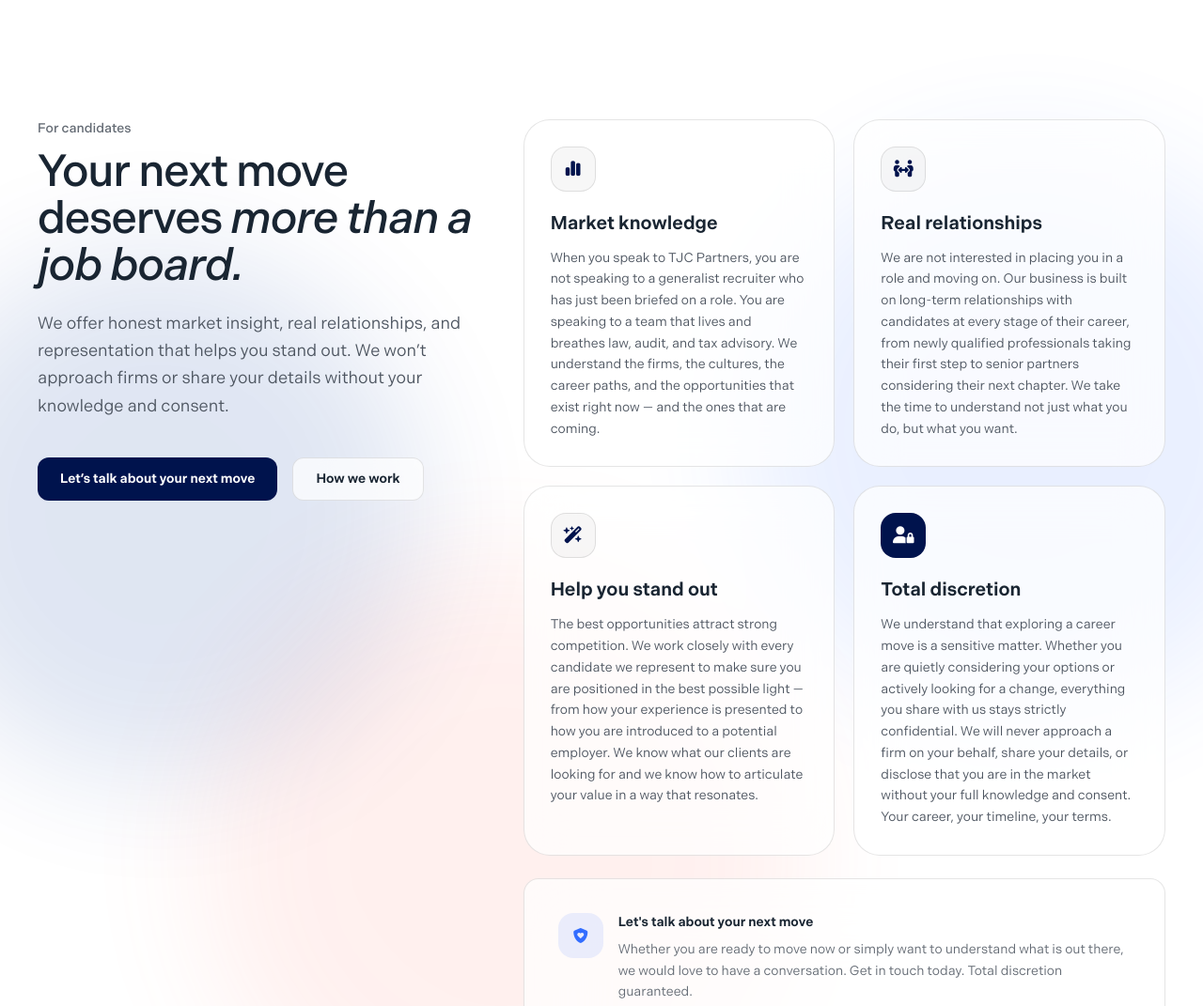
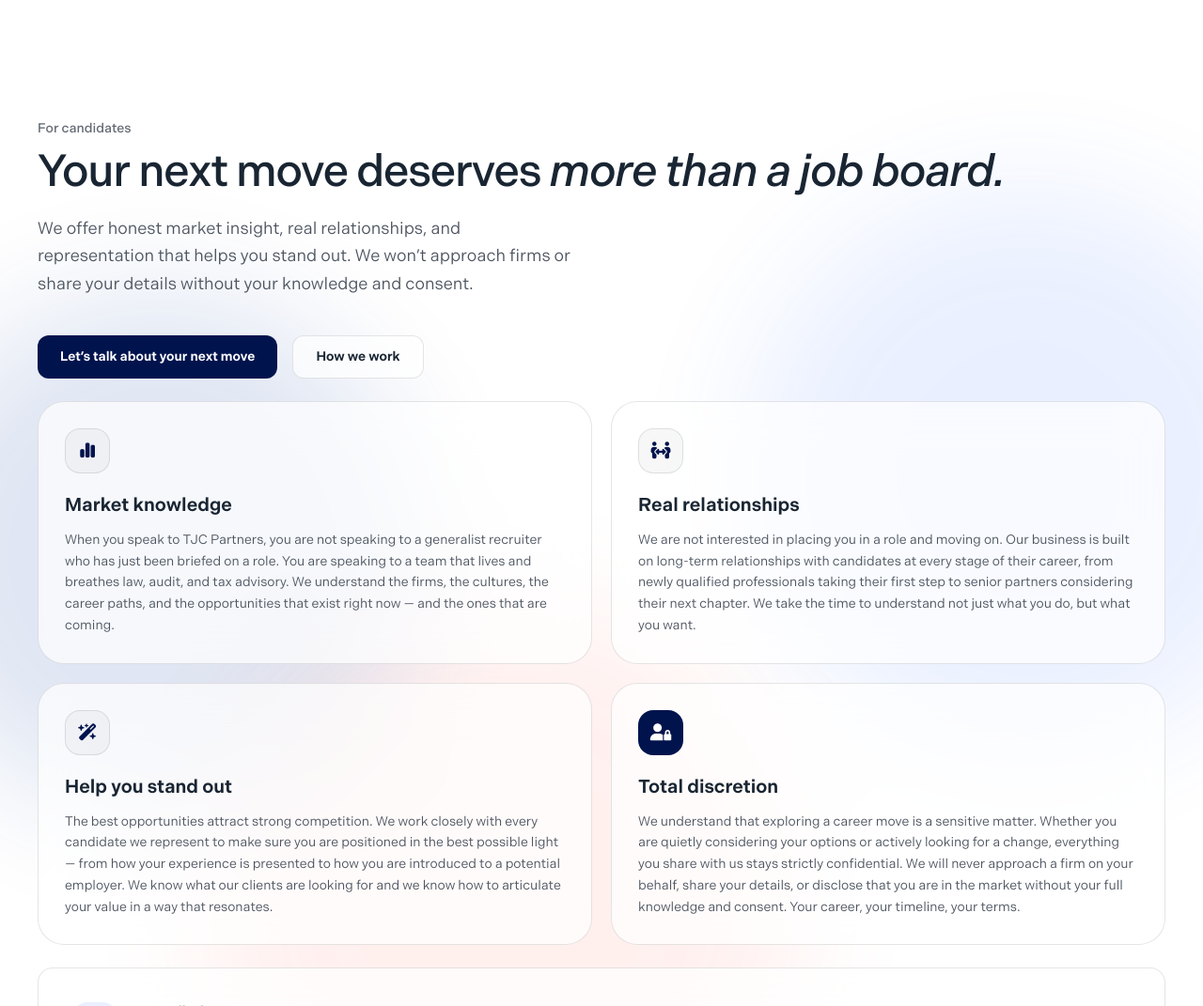
Before and after one commit to talhah-dev/fiverr_tjc_partners, a plain HTML site: page recruitment.html in a window 1280 px wide. Shown: the part 2860-3931 px from the top of the page at 94% size. Drawn offline with nearby package versions, Linux system fonts and the light colour scheme; a script that the page names is missing; files whose address does not match are found by name.

Commit message:
complted

```diff
--- a/recruitment.html
+++ b/recruitment.html
@@ -471,8 +471,8 @@
 
             <section id="candidates" class="w-full relative overflow-hidden">
                 <div class="relative max-w-7xl mx-auto px-6 lg:px-10 py-5 lg:pt-14 pt-0 lg:py-14">
-                    <div class="grid lg:grid-cols-12 gap-10 items-start">
-                        <div data-aos="fade-up" class="lg:col-span-5">
+                    <div class="">
+                        <div data-aos="fade-up" class="">
                             <div class="text-sm font-medium text-[#646b74]">For candidates</div>
                             <h2
                                 class="mt-3 text-3xl sm:text-4xl lg:text-5xl font-medium tracking-tight text-[#192532] leading-[1.05]">
@@ -497,7 +497,7 @@
                             </div>
                         </div>
 
-                        <div data-aos="fade-up" data-aos-delay="200" class="lg:col-span-7">
+                        <div data-aos="fade-up" data-aos-delay="200" class="mt-6">
                             <div class="grid sm:grid-cols-2 gap-5">
                                 <div class="rounded-[28px] border border-black/10 bg-white/70 backdrop-blur-xl p-7">
                                     <div class="flex items-start justify-between gap-4">
```
